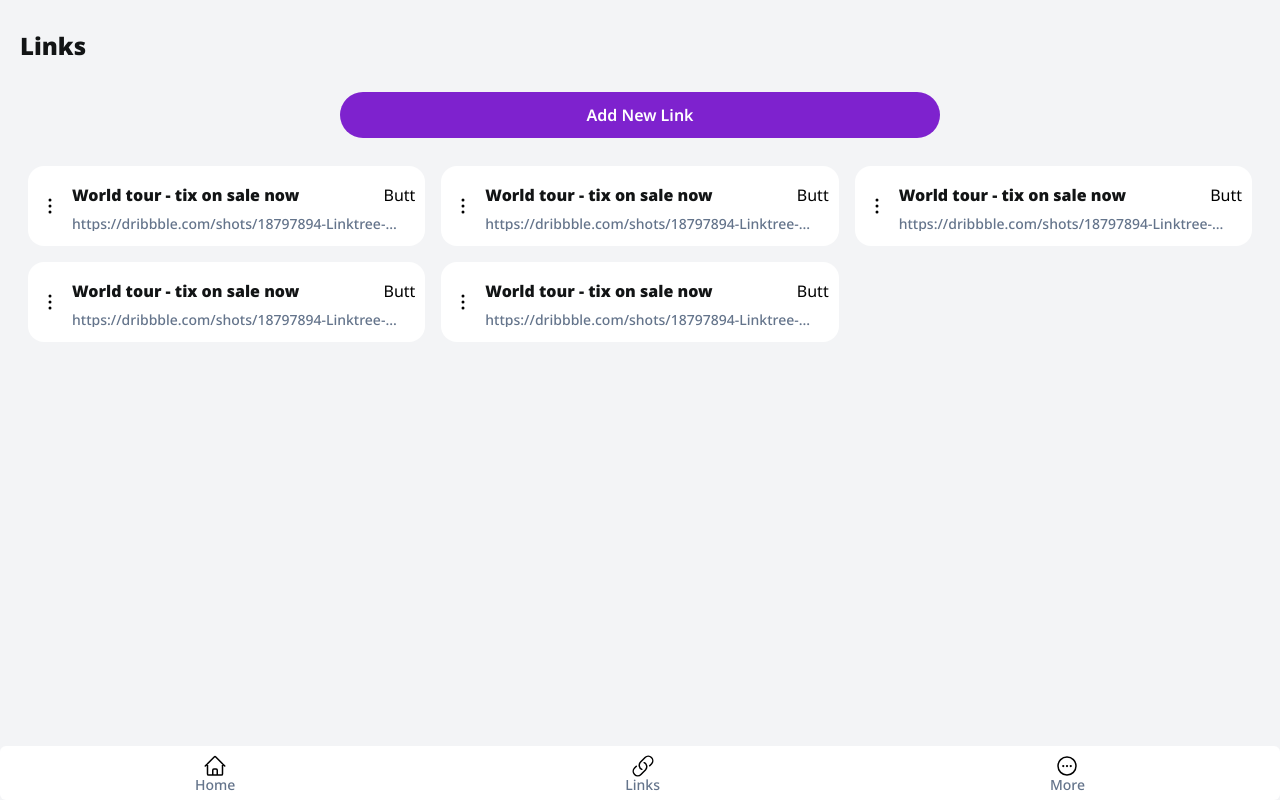
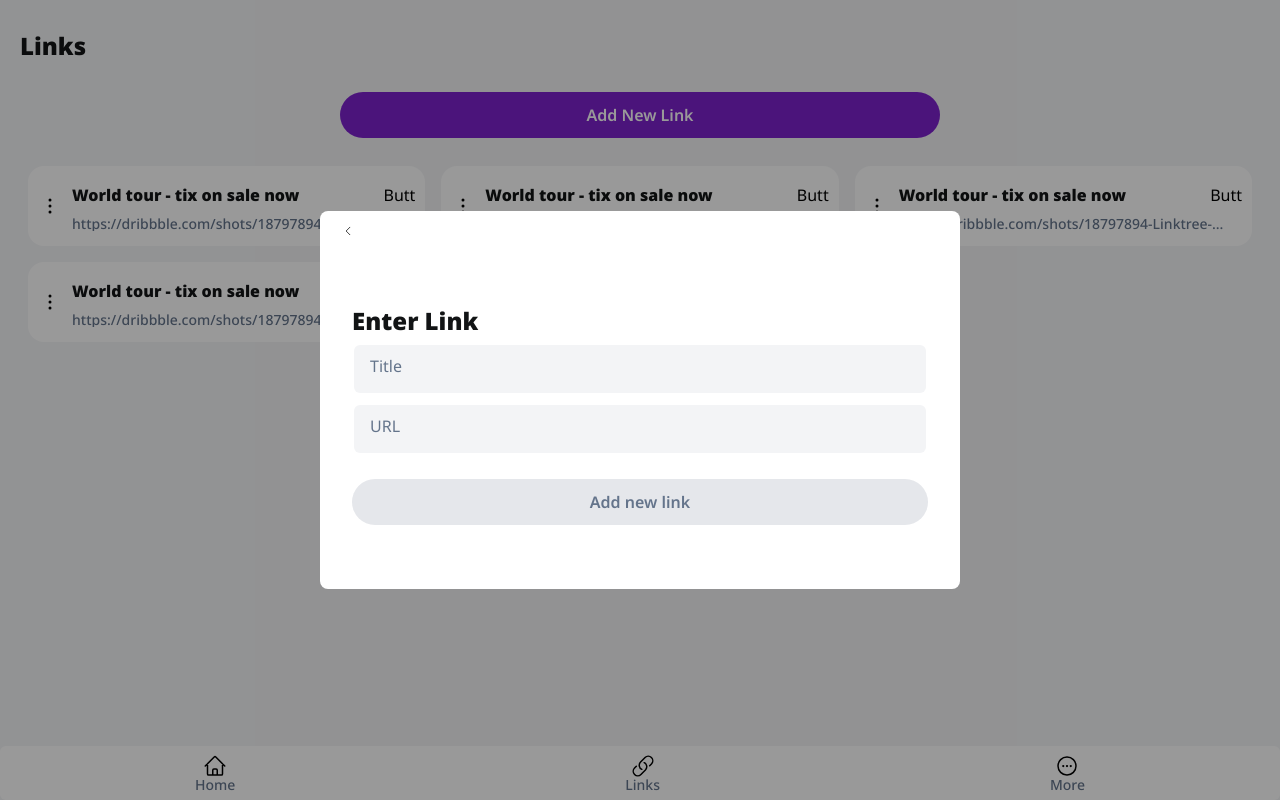
Before and after one commit to Solution456/LinkTree, a Vue app: page / in a window 1280 px wide. Both pictures are taken after a click on the button "Add New Link". Built offline with nearby package versions, Linux system fonts and the light colour scheme.

Commit message:
✨ add LinkForm component

```diff
--- /dev/null
+++ b/src/components/Link/Form/LinkForm.module.scss
@@ -0,0 +1,11 @@
+@import '/src/assets/styles/variables';
+
+
+.LinkForm {
+    padding: 2rem 1rem;
+
+    &_inner{
+        margin-left: auto;
+        margin-right: auto;
+    }
+}
--- /dev/null
+++ b/src/components/Link/Form/LinkForm.vue
@@ -0,0 +1,47 @@
+<script setup lang="ts">
+import {computed, ref} from 'vue'
+
+import Input from '@/components/public/Input/Input.vue'
+import Button from '@/components/public/Button/Button.vue';
+
+import styles from './LinkForm.module.scss'
+
+const formValue = ref({
+    title:'',
+    URL:''
+})
+
+
+const disabledState = computed(() => {
+    return Boolean(formValue.value.title && formValue.value.URL)
+})
+
+</script>
+
+
+<template>
+    <div :class="styles.LinkForm">
+        <div class="LinkForm_inner">
+            <div class="LinkForm_title">
+                <h1 class="title-2">
+                    Enter Link
+                </h1>
+                <form>
+                    <div class="my-2">
+                        <Input name="title" id="1" label="title" v-model="formValue.title"/>
+                    </div>
+                    <div class="my-2">
+                        <Input name="URL" id="2" label="URL" v-model="formValue.URL"/>
+                    </div>
+
+                    <div class="my-6">
+
+                        <Button type="submit" :disabled="!disabledState">
+                            Add new link
+                        </Button>
+                    </div>
+                </form>
+            </div>
+        </div>
+    </div>
+</template>
--- a/src/components/public/Modal/Modal.vue
+++ b/src/components/public/Modal/Modal.vue
@@ -8,8 +8,9 @@ import { ref } from 'vue';
 
 interface ModalProps {
     fullscreen?: boolean
-    transition?: 'default' | 'bounce' | 'zoom'
+    transition?: 'default' | 'bounce'
 }
+
 
 const props = withDefaults(defineProps<ModalProps>(), {
     fullscreen: false,
@@ -89,28 +90,8 @@ defineExpose({
     opacity: 0;
 }
 
-.zoom-enter-active .modal__inner {
-    -webkit-animation: vodal-zoom-enter both cubic-bezier(0.4, 0, 0, 1.5);
-    animation: vodal-zoom-enter both cubic-bezier(0.4, 0, 0, 1.5);
-}
-.zoom-leave-active .modal__inner{
-    -webkit-animation: vodal-zoom-leave both;
-    animation: vodal-zoom-leave both;
-}
 
-@keyframes zoom-enter {
-    from {
-        -webkit-transform: scale3d(.3, .3, .3);
-        transform: scale3d(.3, .3, .3);
-    }
-}
 
-@keyframes zoom-leave {
-    to {
-        -webkit-transform: scale3d(.3, .3, .3);
-        transform: scale3d(.3, .3, .3);
-    }
-}
 
 @keyframes bounce-in {
     0% {
--- a/src/pages/HomePage.vue
+++ b/src/pages/HomePage.vue
@@ -7,15 +7,18 @@ import LinkCard from '@/components/Link/Card.vue'
 import Grid from '@/components/public/Grid/Grid.vue';
 import Modal from '@/components/public/Modal/Modal.vue';
 import AuthForm from '@/components/Auth/AuthForm.vue';
+import LinkForm from '@/components/Link/Form/LinkForm.vue';
 
 import type { typeState } from '@/components/Auth/AuthForm.vue';
 
 
 const ModalLink = ref<InstanceType<typeof Modal> | null>(null)
+const ModalLinkForm = ref<InstanceType<typeof Modal> | null>(null)
+
 
 const authFormState = ref<typeState>('login')
 
-const updateAuthState = (value:typeState) => {
+const updateAuthState = (value: typeState) => {
     authFormState.value = value
 }
 
@@ -29,7 +32,7 @@ const updateAuthState = (value:typeState) => {
                 <h4 class="title-2"> Links </h4>
             </div>
             <div class="home_actions">
-                <Button>Add New Link</Button>
+                <Button @click="ModalLinkForm?.openClose">Add New Link</Button>
             </div>
 
             <div class="links">
@@ -42,9 +45,15 @@ const updateAuthState = (value:typeState) => {
                 </Grid>
             </div>
 
+            <Modal ref="ModalLinkForm">
+                <template #body>
+                    <LinkForm/>
+                </template>
+            </Modal>
+
             <Modal transition='bounce' ref="ModalLink">
                 <template #body>
-                    <AuthForm @update-state="updateAuthState" :state="authFormState"/>
+                    <AuthForm @update-state="updateAuthState" :state="authFormState" />
                 </template>
             </Modal>
         </div>
```
